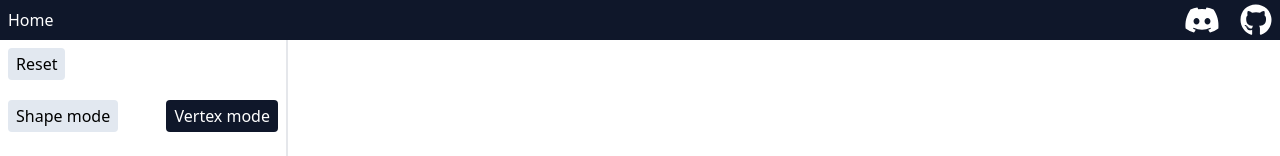
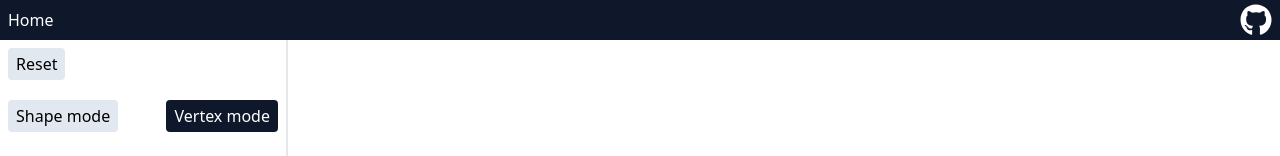
Before and after one commit to ShouvikGhosh2048/topological-data-analysis-visualizations, a Next.js app: page /visualization/persistence-diagram in a window 1280 px wide. Shown: the top 156 px of the page. Built offline with nearby package versions, Linux system fonts and the light colour scheme.

Commit message:
Remove Discord link

```diff
--- a/app/layout.tsx
+++ b/app/layout.tsx
@@ -21,9 +21,6 @@ export default function RootLayout({
         <nav className="p-2 bg-slate-900 text-white flex justify-between items-center h-10">
           <Link href="/">Home</Link>
           <div className="flex gap-5">
-            <Link href="https://discord.gg/pAYAEMR8pv" className="flex items-center">
-              <FaDiscord className="w-9 h-9"/>
-            </Link>
             <Link href="https://github.com/ShouvikGhosh2048/topological-data-analysis-visualizations" className="flex items-center">
               <FaGithub className="w-8 h-8"/>
             </Link>
```
